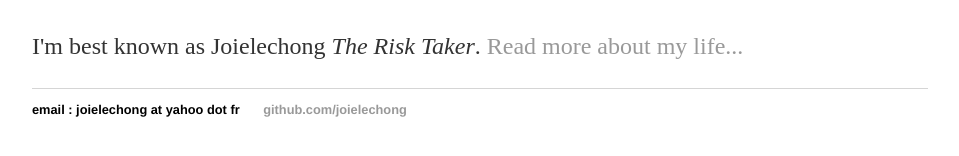
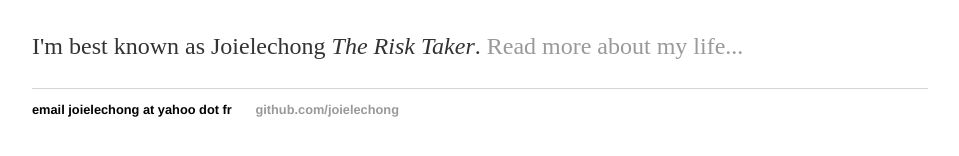
Before and after one commit to joielechong/joielechong.github.io, a Jekyll site: the page built from index.html, in a window 1280 px wide. Shown: the part 167-323 px from the top of the page, without its empty margins (160-1119 px from the left). Built offline with Jekyll 4.4.1, drawn with Linux system fonts in a browser that asks for light colours.

Commit message:
minor change

```diff
--- a/_layouts/default.html
+++ b/_layouts/default.html
@@ -21,7 +21,7 @@
 		</div><!-- /.container -->
 		<footer>
     		<ul>
-        		<li>email : joielechong at yahoo dot fr</li>
+        		<li>email joielechong at yahoo dot fr</li>
         		<li><a href="https://github.com/joielechong">github.com/joielechong</a></li>
 			</ul>
 		</footer>
```
